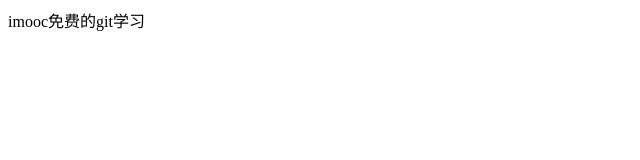
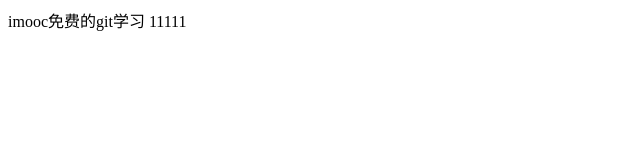
Before and after one commit to zhangyuetmac/test_git_20210531, a plain HTML site: page index.html in a window 1280 px wide. Shown: the full height of the page, 0-640 px from the left. Drawn offline with Linux system fonts and the light colour scheme.

Commit message:
增加111

```diff
--- a/index.html
+++ b/index.html
@@ -9,6 +9,7 @@
 <body>
   <div>
     <a>imooc免费的git学习</a>
+    <a>11111</a>
   </div>
 </body>
 </html>
```
